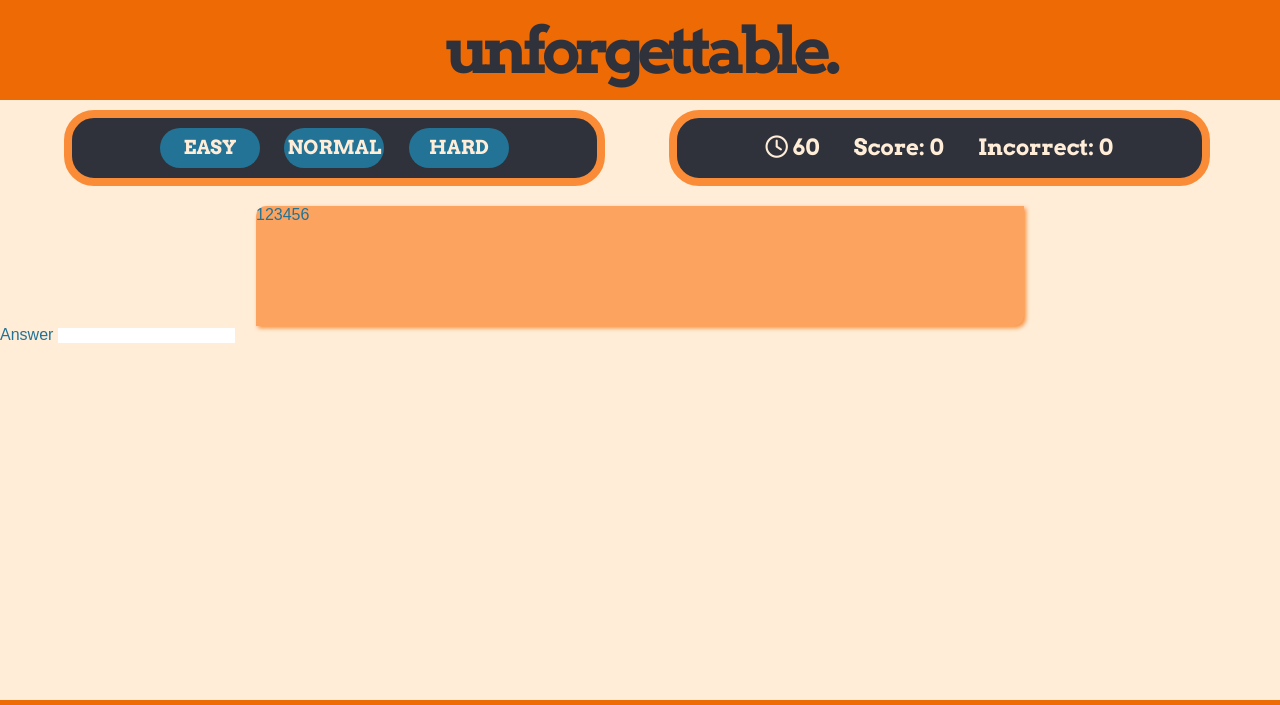
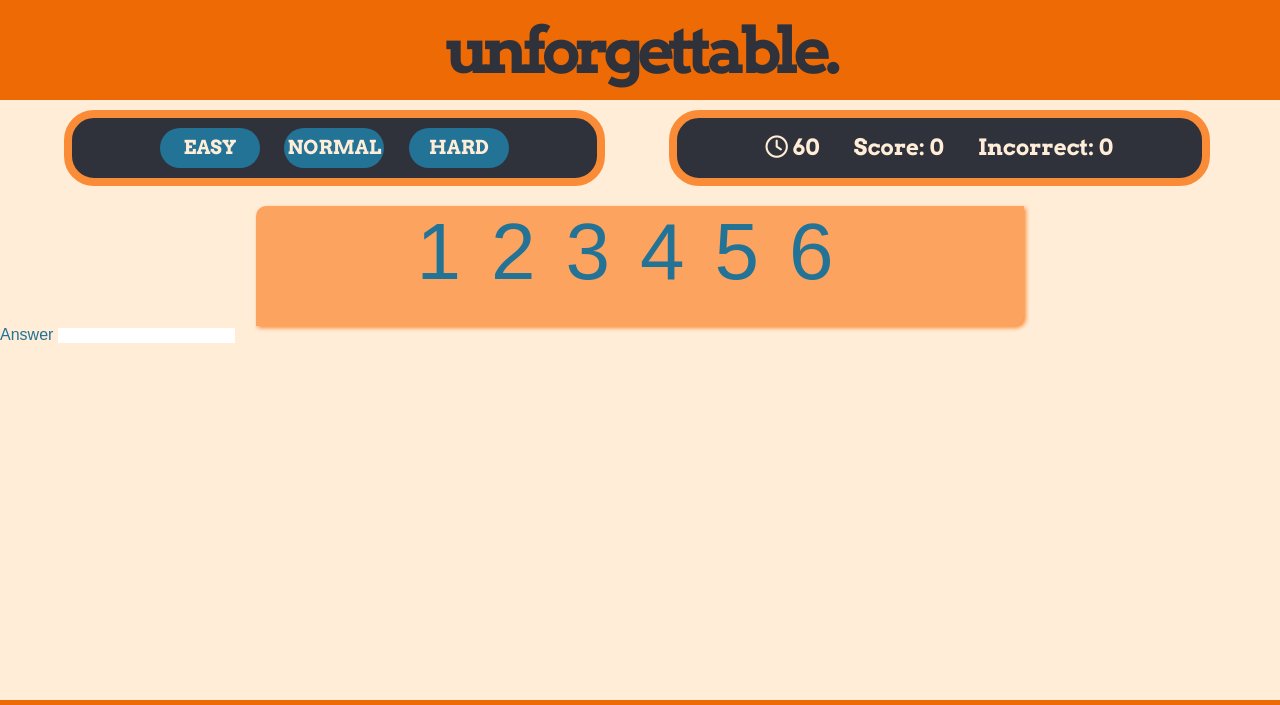
Before and after one commit to Shabucky1812/unforgettable, a plain HTML site: page index.html in a window 1280 px wide. Shown: the top 705 px of the page. Drawn offline with Linux system fonts and the light colour scheme; a web font is replaced by a local one.

Commit message:
Add styling to generated number within output display div

```diff
--- a/assets/css/style.css
+++ b/assets/css/style.css
@@ -97,6 +97,13 @@ header h1 {
     box-shadow: 2px 2px 4px #FB8C37;
 }
 
+#output-display p {
+    text-align: center;
+    font-size: 5em;
+    font-weight: 400;
+    letter-spacing: 30px;
+}
+
 /* footer */
 
 footer {
```
